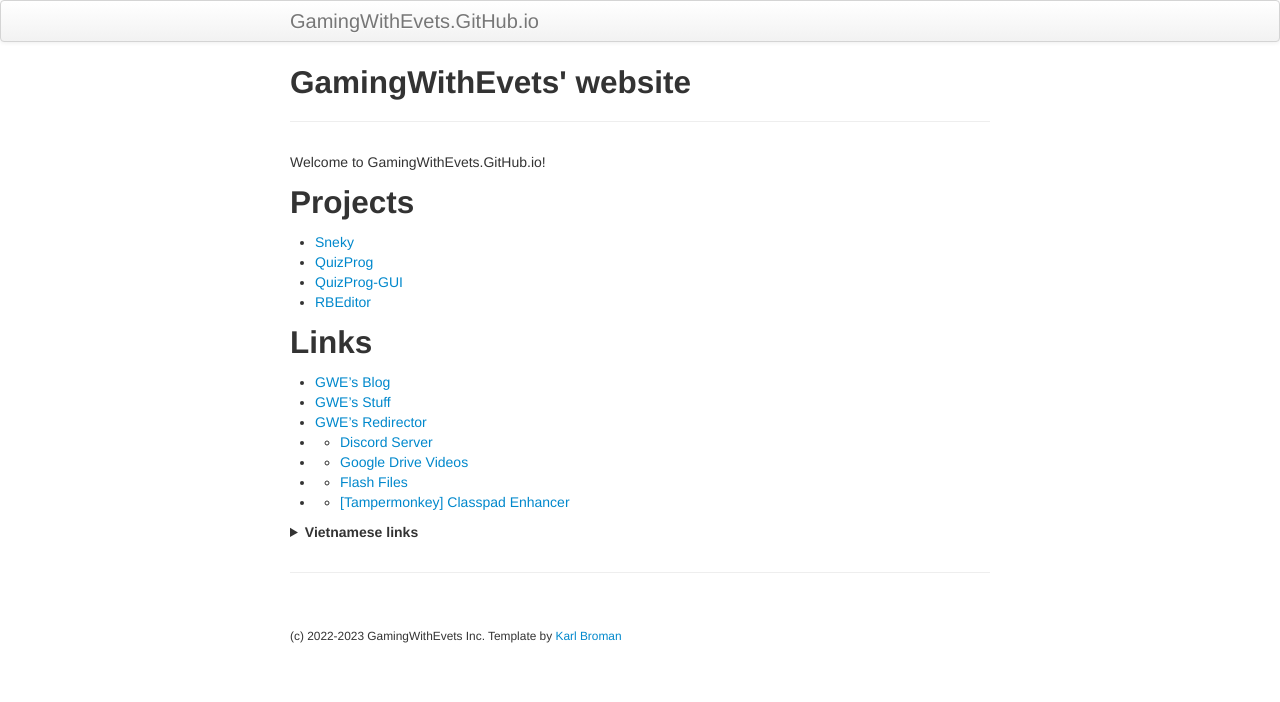
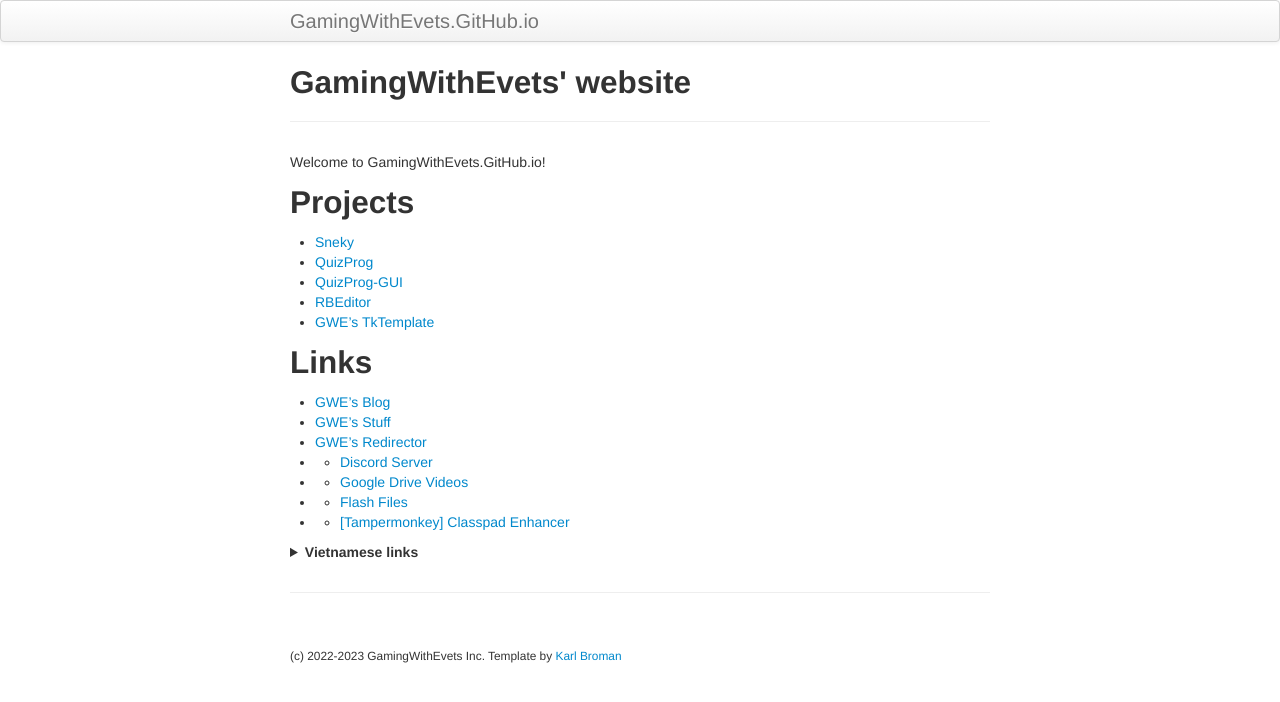
Before and after one commit to gamingwithevets/gamingwithevets.github.io, a Jekyll site: the page built from index.md, in a window 1280 px wide. Shown: the top 702 px of the page. Built offline with Jekyll 4.4.1, drawn with Linux system fonts in a browser that asks for light colours.

Commit message:
Update index.md

```diff
--- a/index.md
+++ b/index.md
@@ -10,6 +10,7 @@ Welcome to GamingWithEvets.GitHub.io!
 - [QuizProg](https://github.com/gamingwithevets/quizprog)
 - [QuizProg-GUI](https://github.com/gamingwithevets/quizprog-gui)
 - [RBEditor](https://github.com/gamingwithevets/rbeditor)
+- [GWE's TkTemplate](https://github.com/gamingwithevets/tktemplate)
 
 ## Links
 - [GWE's Blog](/blog)
```
